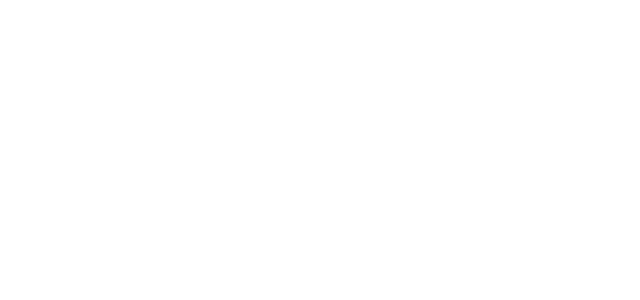
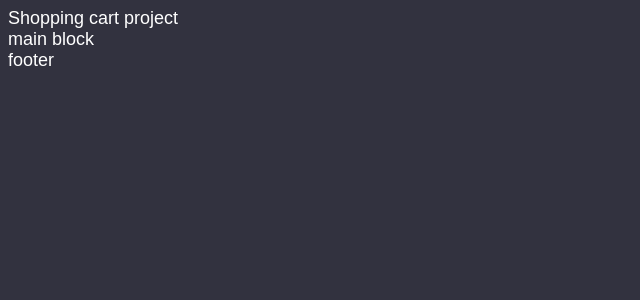
Before and after one commit to GlebKolyano/archive__shopping-cart, a React (Create React App) app: page / in a window 1280 px wide. Shown: the top 300 px of the page, without its empty margins (0-640 px from the left). Built offline with nearby package versions, Linux system fonts and the light colour scheme.

Commit message:
Make the main site structure

```diff
--- a/src/App.tsx
+++ b/src/App.tsx
@@ -1,11 +1,13 @@
 import React from 'react';
-
+import "./styles/app.css"
 
 
 function App() {
   return (
-    <div className="App">
-
+    <div className="app-wrapper">
+      <header className="header">Shopping cart project</header>
+      <main className="main">main block</main>
+      <footer className="footer">footer</footer>
     </div>
   );
 }
--- /dev/null
+++ b/src/styles/app.css
@@ -0,0 +1,21 @@
+/* default settings */
+html {
+  font-size: 18px;
+
+  box-sizing: border-box;
+}
+body {
+  font-family: Arial, "Helvetica Neue", Helvetica, sans-serif;
+  color: white;
+  background-color: rgb(50, 50, 63);
+}
+
+/* main part site */
+.app-wrapper {
+}
+.header {
+}
+.footer {
+}
+.main {
+}
```
